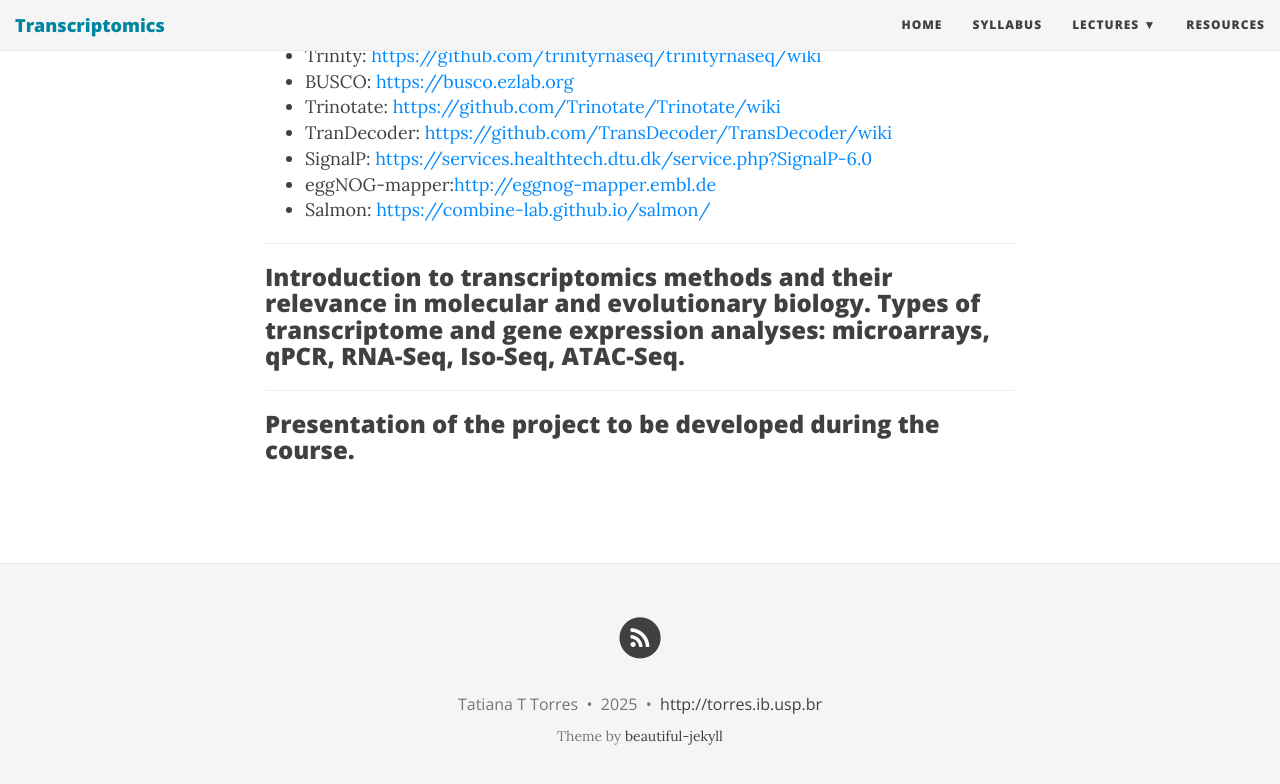
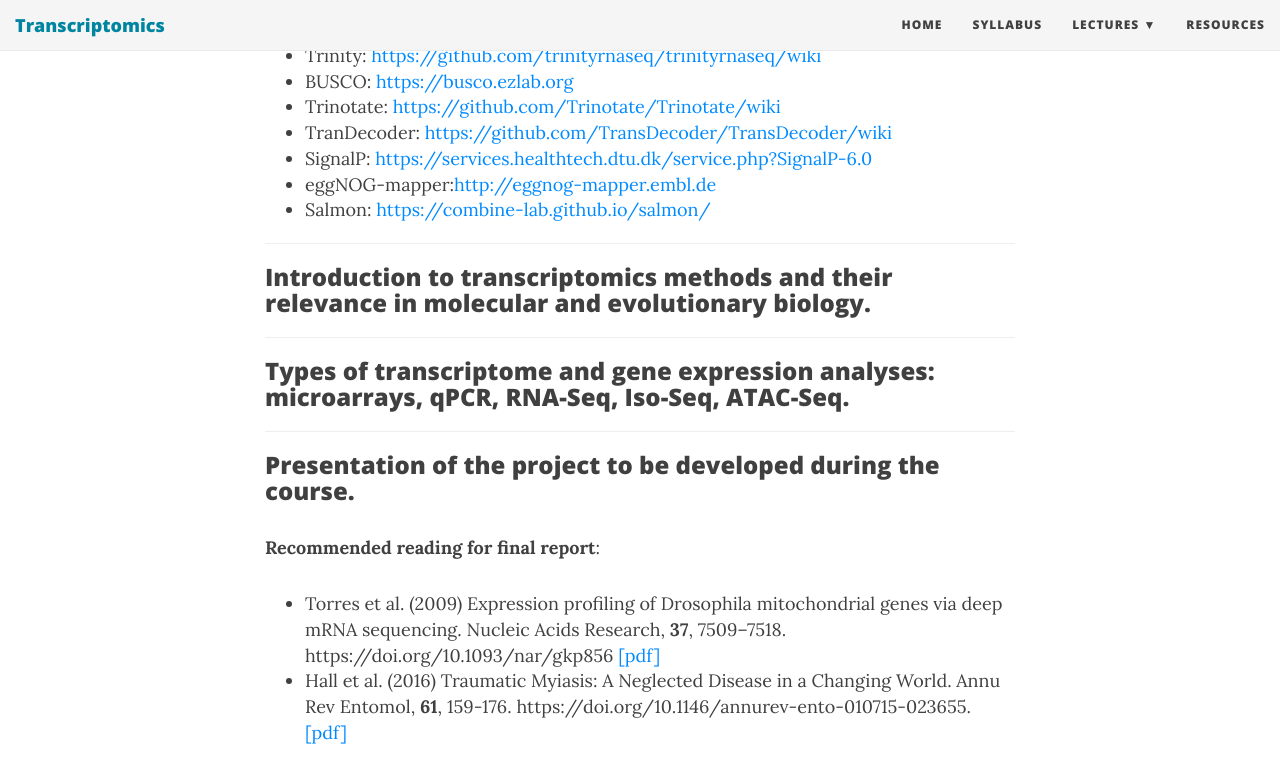
Before and after one commit to tttorres/transcriptomics, a Jekyll site: the page built from _posts/2025-01-20-Day01.md, in a window 1280 px wide and 900 px high, scrolled down 2273 px. Shown: the top 784 px of the window. Built offline with Jekyll 4.4.1, drawn with Linux system fonts in a browser that asks for light colours; nearby versions of some CDN libraries.

Commit message:
Update 2025-01-20-Day01.md

```diff
--- a/_posts/2025-01-20-Day01.md
+++ b/_posts/2025-01-20-Day01.md
@@ -46,6 +46,7 @@ title: Day 01
 #### Bash
 
 Link to execute bash online: [https://www.jdoodle.com/test-bash-shell-script-online/](https://www.jdoodle.com/test-bash-shell-script-online/)
+
 #### Files for today's class:
 
 - File in fasta format: [dmel-gene-r5.45.fasta](../files/dmel-gene-r5.45.fasta)
@@ -84,8 +85,17 @@ MD5 = 3e6bc3fd47c39af9ba091edc0c6e5d31
 
 ---
 
-### Introduction to transcriptomics methods and their relevance in molecular and evolutionary biology. Types of transcriptome and gene expression analyses: microarrays, qPCR, RNA-Seq, Iso-Seq, ATAC-Seq.
+### Introduction to transcriptomics methods and their relevance in molecular and evolutionary biology.
+
+---
+
+### Types of transcriptome and gene expression analyses: microarrays, qPCR, RNA-Seq, Iso-Seq, ATAC-Seq.
 
 ---
 
 ### Presentation of the project to be developed during the course.
+
+**Recommended reading for final report**:
+
+- Torres et al. (2009) Expression profiling of Drosophila mitochondrial genes via deep mRNA sequencing. Nucleic Acids Research, **37**, 7509–7518. https://doi.org/10.1093/nar/gkp856 [[pdf]](../pdf/Torresetal2009.pdf)
+- Hall et al. (2016) Traumatic Myiasis: A Neglected Disease in a Changing World. Annu Rev Entomol, **61**, 159-176. https://doi.org/10.1146/annurev-ento-010715-023655. [[pdf]](../pdf/Halletal2016.pdf)
```
